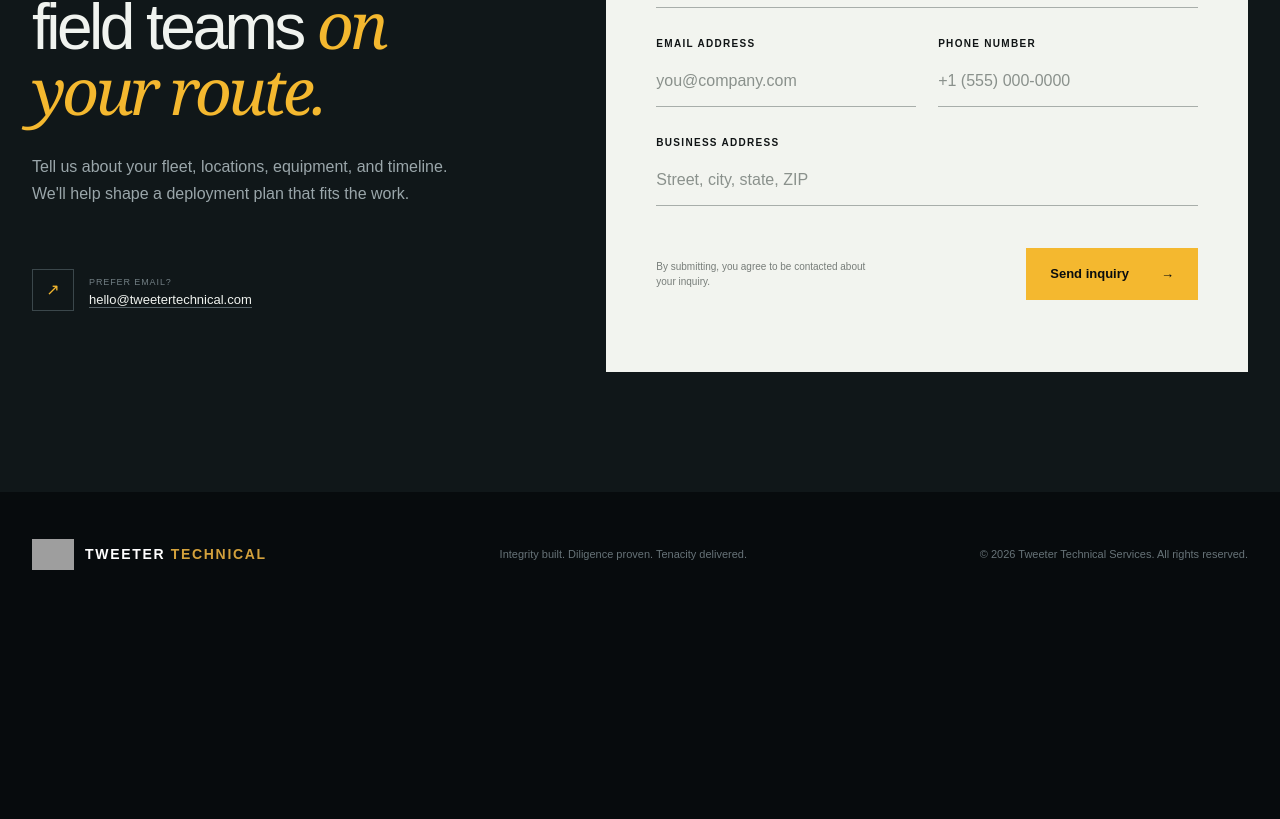
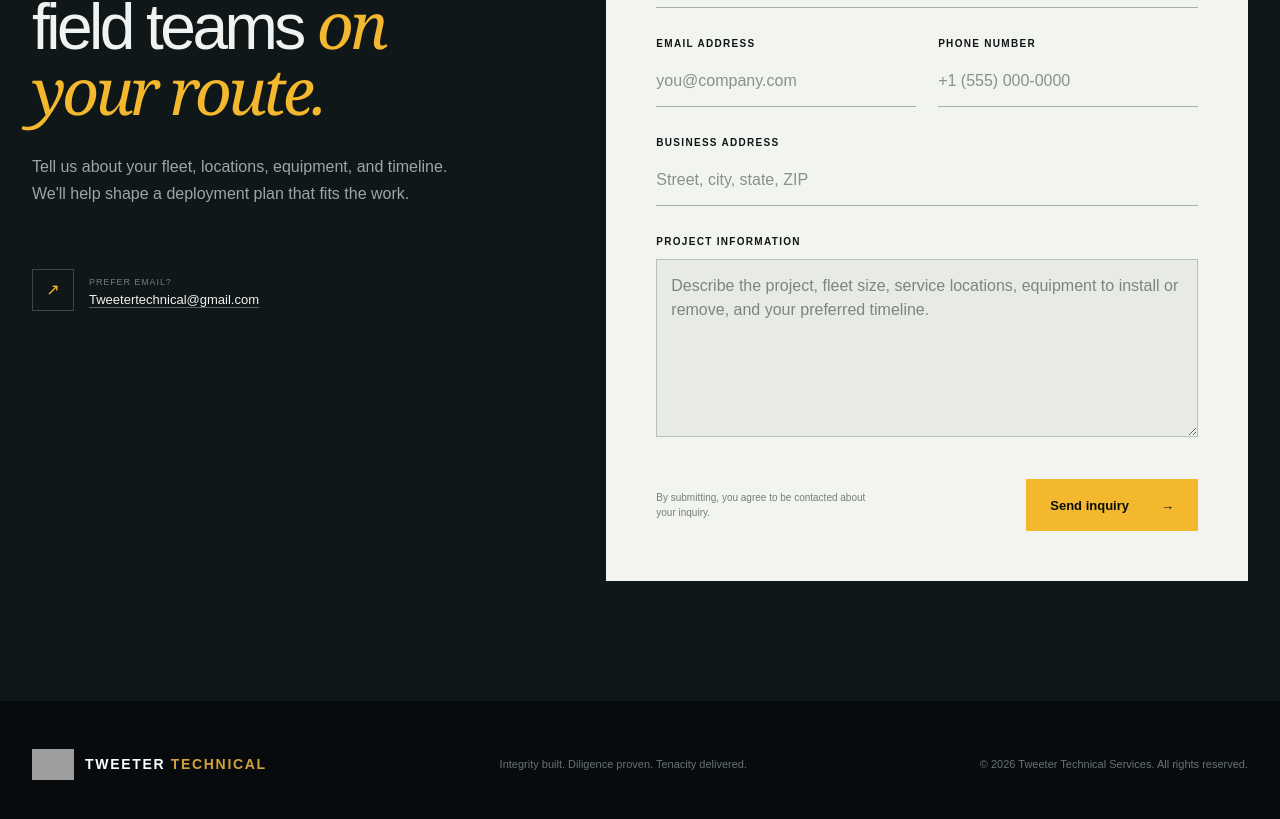
Before and after one commit to beatemirates/website-tweeter-3, a Next.js app: page / in a window 1280 px wide. Shown: the part 4215-5034 px from the top of the page. Before the commit the page ends 4833 px from the top, so only its background shows below. Built offline with nearby package versions, Linux system fonts and the light colour scheme; grey boxes are pictures that could not be loaded.

Commit message:
Update contact and project inquiry form

```diff
--- a/app/globals.css
+++ b/app/globals.css
@@ -15,7 +15,7 @@
 html { scroll-behavior: smooth; }
 body { margin: 0; background: var(--ink); color: var(--paper); font-family: Arial, Helvetica, sans-serif; }
 a { color: inherit; text-decoration: none; }
-button, input { font: inherit; }
+button, input, textarea { font: inherit; }
 
 .nav {
   height: 86px; max-width: 1320px; margin: auto; padding: 0 32px; display: flex;
@@ -100,6 +100,9 @@ label { font-size: 10px; font-weight: 700; text-transform: uppercase; letter-spa
 input { background: transparent; color: #111; border: 0; border-bottom: 1px solid #a8aeaa; padding: 8px 0 13px; outline: none; border-radius: 0; }
 input:focus { border-color: #4c650d; box-shadow: 0 2px 0 #4c650d; }
 input::placeholder { color: #8a918c; }
+textarea { background: #e8ebe5; color: #111; border: 1px solid #b9bfba; padding: 14px; outline: none; border-radius: 0; resize: vertical; line-height: 1.55; min-height: 140px; }
+textarea:focus { border-color: #4c650d; box-shadow: 0 0 0 2px #4c650d33; }
+textarea::placeholder { color: #7d857f; }
 .form-footer { display: flex; justify-content: space-between; align-items: center; margin-top: 14px; }
 .form-footer p { max-width: 230px; margin: 0; color: #777d79; font-size: 10px; line-height: 1.5; }
 .success { min-height: 385px; display: flex; flex-direction: column; justify-content: center; align-items: flex-start; }
--- a/app/page.tsx
+++ b/app/page.tsx
@@ -125,7 +125,7 @@ export default function Home() {
           <p>Tell us about your fleet, locations, equipment, and timeline. We&apos;ll help shape a deployment plan that fits the work.</p>
           <div className="contact-note">
             <span>↗</span>
-            <p><small>Prefer email?</small><br /><a href="mailto:hello@tweetertechnical.com">hello@tweetertechnical.com</a></p>
+            <p><small>Prefer email?</small><br /><a href="mailto:Tweetertechnical@gmail.com">Tweetertechnical@gmail.com</a></p>
           </div>
         </div>
         <div className="form-wrap">
@@ -154,6 +154,16 @@ export default function Home() {
                 <label htmlFor="address">Business address</label>
                 <input id="address" name="address" type="text" placeholder="Street, city, state, ZIP" autoComplete="street-address" required />
               </div>
+              <div className="field full">
+                <label htmlFor="projectInformation">Project information</label>
+                <textarea
+                  id="projectInformation"
+                  name="projectInformation"
+                  placeholder="Describe the project, fleet size, service locations, equipment to install or remove, and your preferred timeline."
+                  rows={6}
+                  required
+                />
+              </div>
               <div className="form-footer full">
                 <p>By submitting, you agree to be contacted about your inquiry.</p>
                 <button className="button button-primary" type="submit">Send inquiry <span>→</span></button>
```
